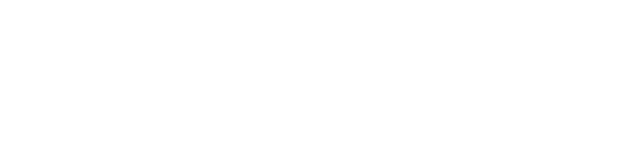
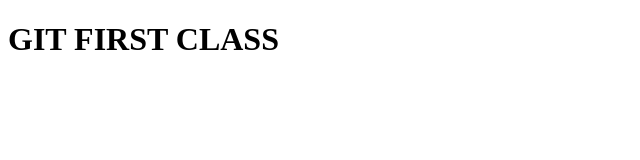
Before and after one commit to mohyis/Muiz-Kareem, a website: page index.html in a window 1280 px wide. Shown: the whole page, without its empty margins (0-640 px from the left). Drawn offline with Linux system fonts and the light colour scheme.

Commit message:
added a new header

```diff
--- a/index.html
+++ b/index.html
@@ -4,6 +4,7 @@
     <title>Git first practice</title>
 </head>
 <body>
+    <h1>GIT FIRST CLASS</h1>
 
 </body>
 </html>
```
